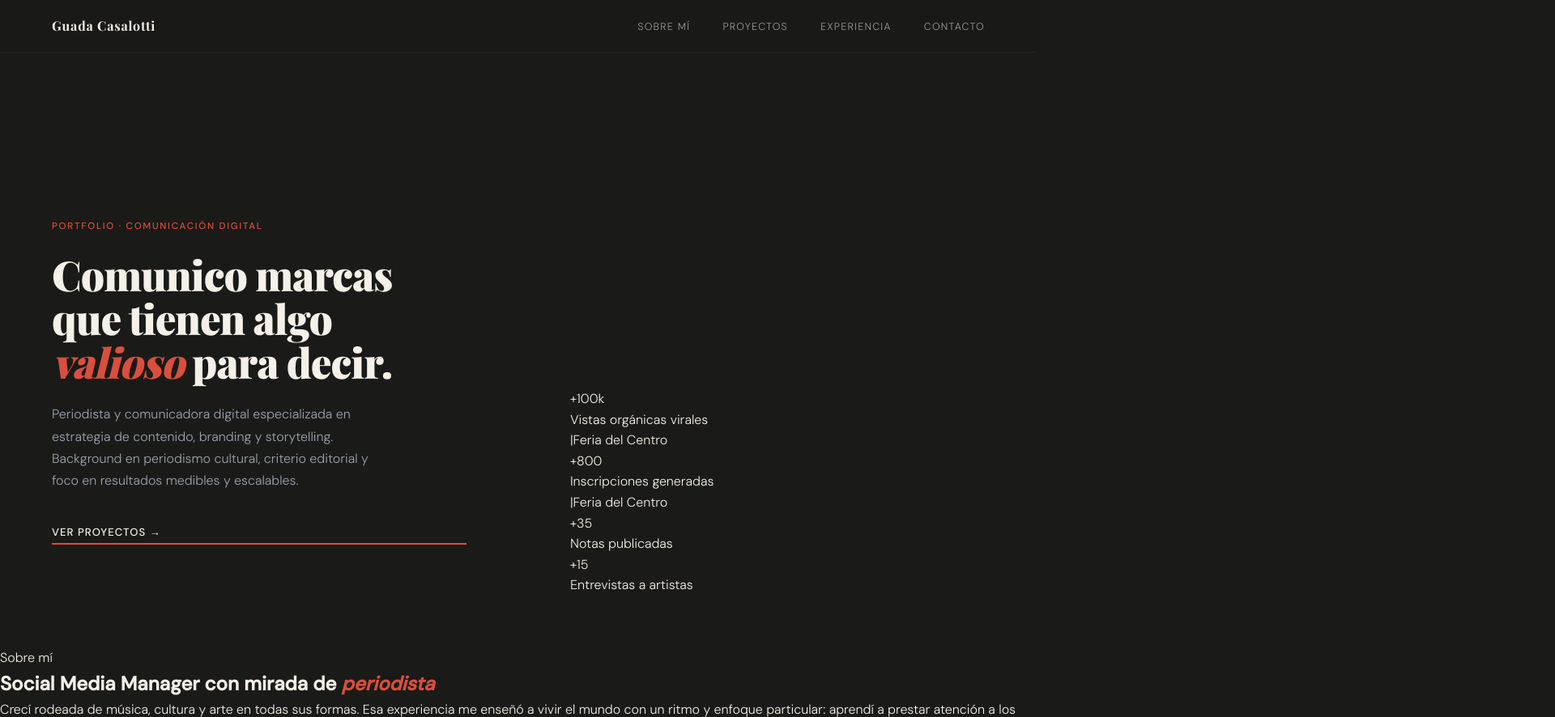
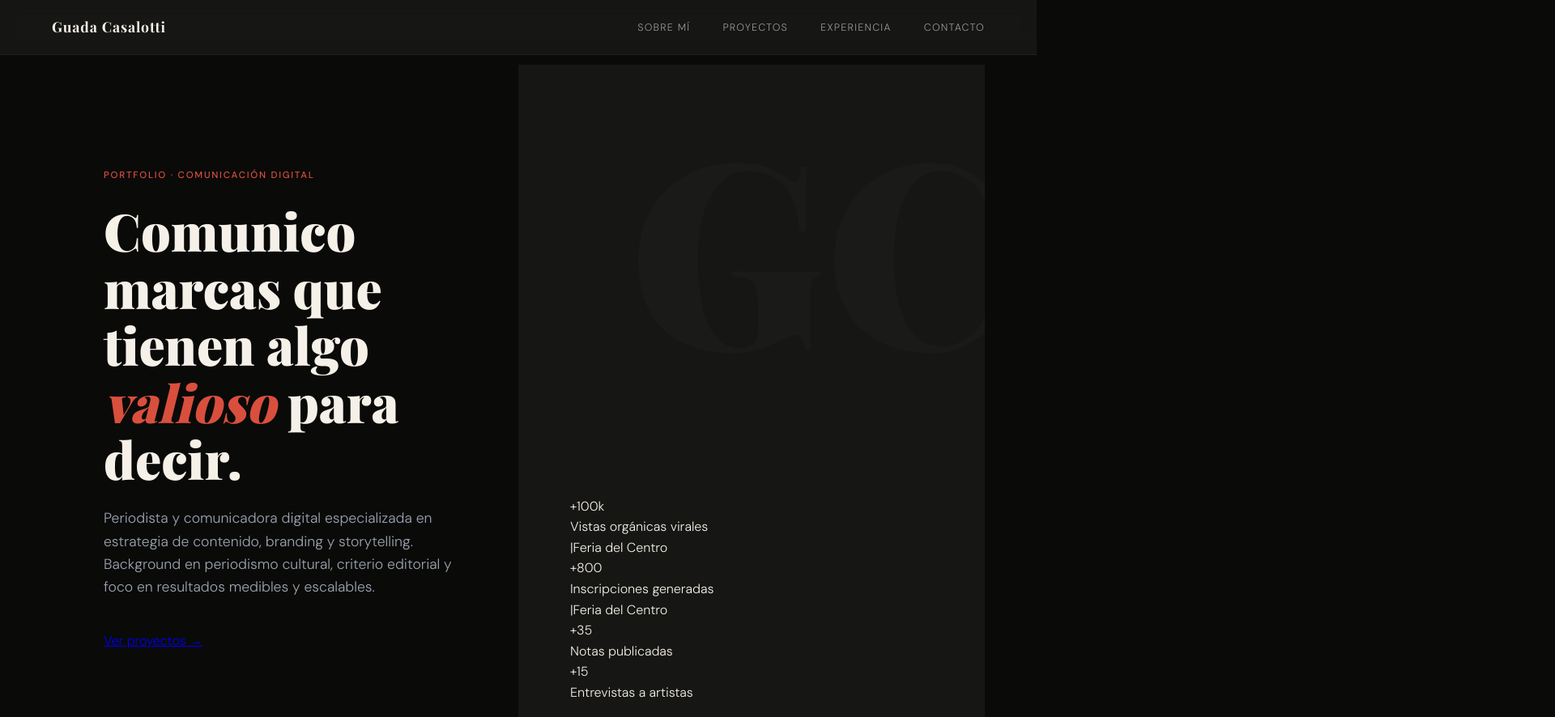
Before and after one commit to GuadaCasalotti/portfolio, a plain HTML site: page index.html in a window 1280 px wide. Shown: the top 886 px of the page at 81% size, 1920 px wide, since content can reach past the window. Drawn offline with nearby package versions, Linux system fonts and the light colour scheme; a web font is replaced by a local one.

Commit message:
Update style.css

```diff
--- a/style.css
+++ b/style.css
@@ -1,22 +1,19 @@
 /* =========================================
-   VARIABLES DE MARCA
+   VARIABLES DE MARCA & TECH VIBE
    ========================================= */
 :root {
-  --black: #1a1a18;
+  --black: #0a0a09;
+  --dark-gray: #161614;
   --cream: #f5f0e8;
   --red: #D94F3D;
   --yellow: #e8c84a;
-  --gray: #9ba3af; /* Aclaré apenitas el gris para que se lea mejor sobre fondo negro */
-  --light: #faf7f2;
+  --gray: #9ba3af;
+  --glass: rgba(26, 26, 24, 0.8);
 }
 
 * { margin: 0; padding: 0; box-sizing: border-box; }
-
 html { scroll-behavior: smooth; }
 
-/* =========================================
-   BASE (DARK MODE)
-   ========================================= */
 body {
   background: var(--black);
   color: var(--cream);
@@ -26,52 +23,122 @@ body {
   overflow-x: hidden;
 }
 
-h1, h2, h3, h2.section-title, .caso h3, .sobre-text strong, .skill-name {
-  color: var(--cream);
+h1, h2, h3, .section-title, .skill-name { color: var(--cream); }
+
+/* =========================================
+   HEADER GLASSMORPHISM
+   ========================================= */
+nav {
+  position: fixed; top: 0; left: 0; right: 0; z-index: 1000;
+  display: flex; justify-content: space-between; align-items: center;
+  padding: 1.2rem 4rem; background: var(--glass);
+  backdrop-filter: blur(12px); -webkit-backdrop-filter: blur(12px);
+  border-bottom: 1px solid rgba(255, 255, 255, 0.05);
+}
+nav .logo { font-family: 'Playfair Display', serif; font-size: 1.1rem; font-weight: 700; letter-spacing: 0.05em; }
+nav ul { list-style: none; display: flex; gap: 2.5rem; }
+nav ul a { text-decoration: none; color: var(--cream); font-size: 0.78rem; letter-spacing: 0.1em; text-transform: uppercase; opacity: 0.6; transition: 0.3s; }
+nav ul a:hover { opacity: 1; color: var(--yellow); }
+
+/* =========================================
+   HERO SECTION
+   ========================================= */
+.hero { min-height: 100vh; display: grid; grid-template-columns: 1fr 1fr; padding-top: 5rem; position: relative; }
+.hero-left { padding: 8rem 4rem; display: flex; flex-direction: column; justify-content: center; z-index: 2; }
+.hero-tag { font-size: 0.72rem; letter-spacing: 0.15em; text-transform: uppercase; color: var(--red); margin-bottom: 1.5rem; font-weight: 500; }
+.hero h1 { font-family: 'Playfair Display', serif; font-size: clamp(2.5rem, 5vw, 4.5rem); font-weight: 900; line-height: 1.1; margin-bottom: 1.5rem; }
+.hero h1 em { font-style: italic; color: var(--red); }
+.hero-sub { font-size: 1.1rem; color: var(--gray); max-width: 450px; margin-bottom: 2.5rem; }
+
+@keyframes float { 0%, 100% { transform: translateY(0); } 50% { transform: translateY(-20px); } }
+.hero-right { background: var(--dark-gray); position: relative; overflow: hidden; display: flex; align-items: flex-end; padding: 4rem; }
+.hero-right::before {
+  content: 'GC'; position: absolute; top: -2rem; right: -2rem;
+  font-family: 'Playfair Display', serif; font-size: 20rem; font-weight: 900;
+  color: rgba(255, 255, 255, 0.02); animation: float 6s infinite ease-in-out;
 }
 
 /* =========================================
-   NAVEGACIÓN (GLASSMORPHISM)
+   CARRUSEL "ESTILO NETFLIX"
    ========================================= */
-nav {
-  position: fixed;
-  top: 0; left: 0; right: 0;
-  z-index: 100;
-  display: flex;
-  justify-content: space-between;
-  align-items: center;
-  padding: 1.2rem 4rem;
-  background: rgba(26, 26, 24, 0.8);
-  backdrop-filter: blur(12px);
-  -webkit-backdrop-filter: blur(12px);
-  border-bottom: 1px solid rgba(255, 255, 255, 0.05);
+.proyectos-showcase {
+  display: flex; overflow-x: auto; scroll-snap-type: x mandatory;
+  gap: 2rem; padding: 2rem 0; scrollbar-width: none;
 }
-nav .logo { font-family: 'Playfair Display', serif; font-size: 1rem; font-weight: 700; letter-spacing: 0.05em; color: var(--cream); }
-nav ul { list-style: none; display: flex; gap: 2.5rem; }
-nav ul a { text-decoration: none; color: var(--cream); font-size: 0.78rem; letter-spacing: 0.1em; text-transform: uppercase; opacity: 0.6; transition: opacity 0.2s, color 0.2s; }
-nav ul a:hover { opacity: 1; color: var(--yellow); }
+.proyectos-showcase::-webkit-scrollbar { display: none; }
+
+.proyecto-card {
+  flex: 0 0 350px; scroll-snap-align: start;
+  background: var(--dark-gray); border: 1px solid rgba(255,255,255,0.05);
+  border-radius: 12px; padding: 1.5rem; transition: 0.4s;
+  display: flex; flex-direction: column; gap: 1rem;
+}
+.proyecto-card:hover { transform: translateY(-10px); border-color: var(--yellow); box-shadow: 0 20px 40px rgba(0,0,0,0.4); }
+.proyecto-portada { width: 100%; height: 220px; object-fit: cover; border-radius: 6px; }
+.mini-resumen { font-size: 0.9rem; color: var(--gray); height: 4.5rem; overflow: hidden; display: -webkit-box; -webkit-line-clamp: 3; -webkit-box-orient: vertical; }
+
+.btn-ver-mas {
+  background: transparent; color: var(--yellow); border: 1px solid var(--yellow);
+  padding: 0.8rem; border-radius: 30px; font-weight: bold; cursor: pointer;
+  text-transform: uppercase; font-size: 0.7rem; transition: 0.3s;
+}
+.btn-ver-mas:hover { background: var(--yellow); color: var(--black); }
 
 /* =========================================
-   HERO (CON ANIMACIÓN FLOTANTE)
+   MODAL (VENTANA EMERGENTE)
    ========================================= */
-.hero { min-height: 100vh; display: grid; grid-template-columns: 1fr 1fr; padding-top: 5rem; }
-.hero-left { padding: 8rem 4rem 4rem; display: flex; flex-direction: column; justify-content: center; }
-.hero-tag { font-size: 0.72rem; letter-spacing: 0.15em; text-transform: uppercase; color: var(--red); margin-bottom: 1.5rem; font-weight: 500; }
-.hero h1 { font-family: 'Playfair Display', serif; font-size: clamp(2.4rem, 4vw, 4.5rem); font-weight: 900; line-height: 1.05; letter-spacing: -0.02em; margin-bottom: 1.5rem; }
-.hero h1 em { font-style: italic; color: var(--red); }
-.hero-sub { font-size: 1rem; color: var(--gray); max-width: 420px; line-height: 1.7; margin-bottom: 2.5rem; }
-.hero-cta { display: inline-flex; align-items: center; gap: 0.8rem; text-decoration: none; color: var(--cream); font-size: 0.82rem; font-weight: 500; letter-spacing: 0.08em; text-transform: uppercase; border-bottom: 2px solid var(--red); padding-bottom: 3px; transition: gap 0.2s; }
-.hero-cta:hover { gap: 1.2rem; }
-.hero-right { background: var(--black); display: flex; flex-direction: column; justify-content: flex-end; padding: 4rem; position: relative; overflow: hidden; }
+.modal-proyecto {
+  display: none; position: fixed; top: 0; left: 0; width: 100%; height: 100%;
+  background: rgba(0,0,0,0.9); backdrop-filter: blur(15px); z-index: 2000;
+  overflow-y: auto; padding: 2rem;
+}
+.modal-proyecto.activo { display: block; animation: fadeIn 0.4s; }
+.modal-contenido {
+  max-width: 1100px; margin: 4rem auto; background: var(--black);
+  border: 1px solid rgba(255,255,255,0.1); padding: 4rem; border-radius: 15px; position: relative;
+}
+.btn-cerrar {
+  position: absolute; top: 2rem; right: 2rem; background: none; border: none;
+  color: var(--cream); font-size: 3rem; cursor: pointer; opacity: 0.5;
+}
+.btn-cerrar:hover { opacity: 1; color: var(--red); }
 
-@keyframes flotar {
-  0% { transform: translateY(0px); }
-  50% { transform: translateY(-30px); }
-  100% { transform: translateY(0px); }
+/* DETALLE DENTRO DEL MODAL */
+.caso { display: grid; grid-template-columns: 1fr 1fr; gap: 4rem; }
+.metric {
+  display: flex; align-items: center; gap: 1rem; padding: 1rem;
+  background: rgba(255,255,255,0.03); border-radius: 8px; margin-bottom: 1rem;
 }
+.metric-num { font-size: 2rem; color: var(--yellow); font-family: 'Playfair Display'; }
 
-.hero-right::before {
-  content: 'GC';
-  position: absolute;
-  top: -2rem; right: -1rem;
-  font-
+/* GALLERY INSIDE MODAL */
+.carrusel-tech { display: flex; overflow-x: auto; gap: 15px; padding-bottom: 20px; }
+.carrusel-tech img { flex: 0 0 80%; height: 400px; object-fit: cover; border-radius: 10px; }
+
+/* =========================================
+   SECCIONES EXTRAS
+   ========================================= */
+section { padding: 8rem 4rem; }
+.section-tag { color: var(--red); text-transform: uppercase; letter-spacing: 0.2em; font-size: 0.7rem; margin-bottom: 1rem; display: flex; align-items: center; gap: 10px; }
+.section-tag::after { content: ''; width: 50px; height: 1px; background: var(--red); }
+
+.skills-grid { display: grid; grid-template-columns: repeat(auto-fit, minmax(200px, 1fr)); gap: 1.5rem; }
+.skill-item { padding: 1.5rem; background: rgba(255,255,255,0.02); border: 1px solid rgba(255,255,255,0.05); border-radius: 8px; }
+
+.contacto { background: var(--red); color: white; border-radius: 20px; margin: 0 4rem 4rem; text-align: center; }
+.btn-contacto {
+  display: inline-block; padding: 1rem 2rem; border-radius: 50px; font-weight: bold;
+  text-decoration: none; color: white; margin: 10px; transition: 0.3s;
+}
+.wa { background: #25D366; } .in { background: #0077B5; } .ig { background: #E1306C; }
+
+footer { padding: 4rem; text-align: center; opacity: 0.3; font-size: 0.8rem; border-top: 1px solid rgba(255,255,255,0.05); }
+
+@keyframes fadeIn { from { opacity: 0; transform: scale(0.95); } to { opacity: 1; transform: scale(1); } }
+
+@media (max-width: 768px) {
+  nav { padding: 1rem 2rem; flex-direction: column; }
+  .hero, .caso { grid-template-columns: 1fr; }
+  section { padding: 4rem 2rem; }
+  .contacto { margin: 0 2rem 2rem; }
+}
```
